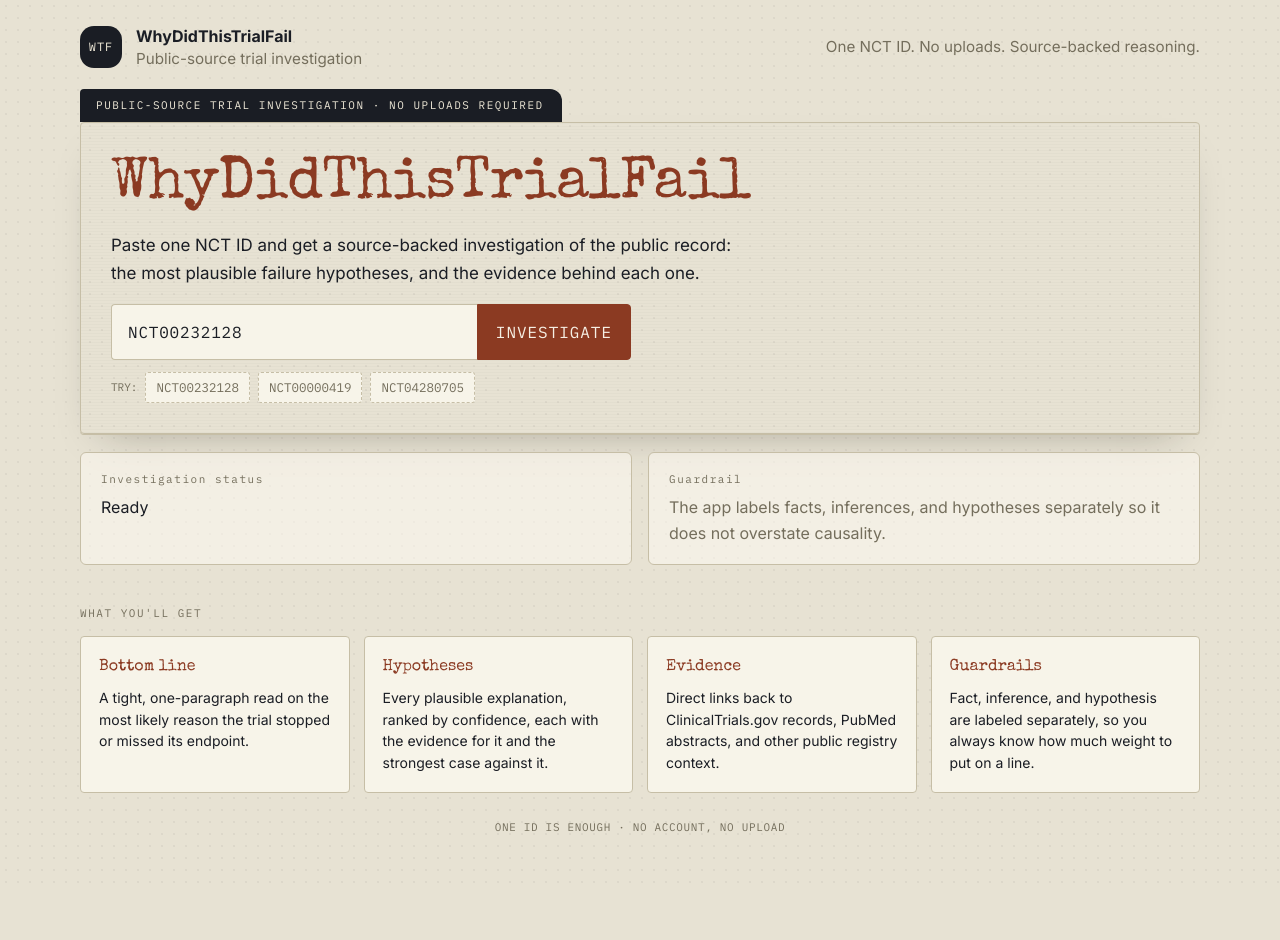
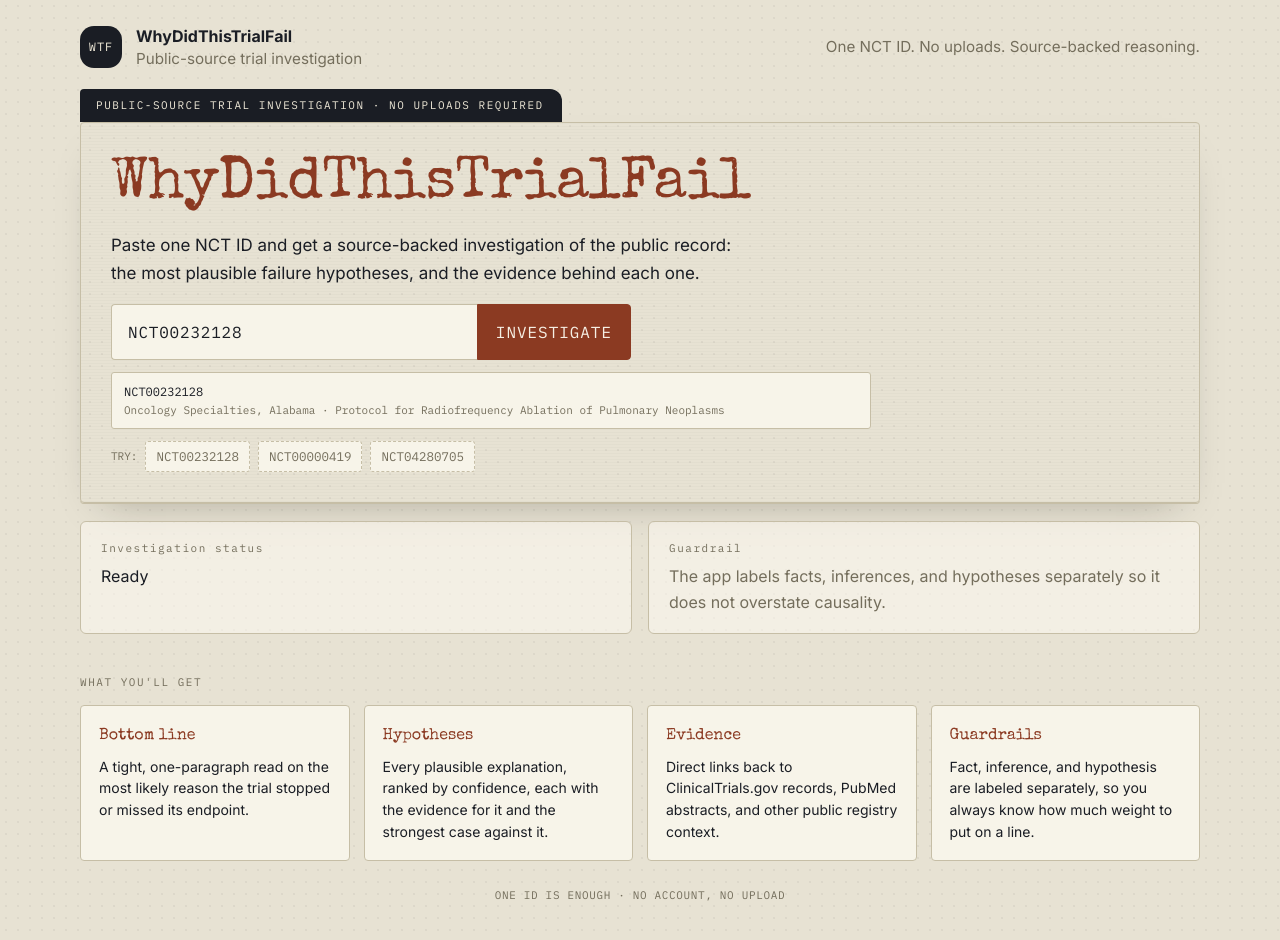
Before and after one commit to mnarasimhan02/WhyDidThisTrialFail, a Next.js app: page / in a window 1280 px wide. Shown: the top 940 px of the page. Before the commit the page ends 891 px from the top, so only its background shows below. Built offline with nearby package versions, Linux system fonts and the light colour scheme.

Commit message:
Add simple trial search suggestions

```diff
--- a/app/globals.css
+++ b/app/globals.css
@@ -225,6 +225,33 @@ h1.stampfont {
 .go-btn:disabled {
   opacity: 0.75;
   cursor: default;
+}
+
+.search-help {
+  display: grid;
+  grid-template-columns: repeat(auto-fit, minmax(220px, 1fr));
+  gap: 8px;
+  max-width: 760px;
+}
+
+.search-help .chip {
+  text-align: left;
+  display: grid;
+  gap: 2px;
+  padding: 10px 12px;
+  border-style: solid;
+}
+
+.chip-top {
+  font-family: "IBM Plex Mono", monospace;
+  font-size: 12px;
+  color: var(--ink);
+}
+
+.chip-bottom {
+  font-size: 11px;
+  line-height: 1.35;
+  color: var(--muted);
 }
 
 .chip {
--- a/app/page.tsx
+++ b/app/page.tsx
@@ -88,6 +88,27 @@ type ApiState =
   | { status: "success"; data: InvestigationResponse };
 
 const EXAMPLES = ["NCT00232128", "NCT00000419", "NCT04280705"];
+
+const TRIALS = [
+  {
+    nctId: "NCT00232128",
+    title: "Protocol for Radiofrequency Ablation of Pulmonary Neoplasms",
+    sponsor: "Oncology Specialties, Alabama",
+    condition: "Pulmonary Neoplasms",
+  },
+  {
+    nctId: "NCT00000419",
+    title: "Adaptive COVID-19 Treatment Trial (ACTT)",
+    sponsor: "NIAID",
+    condition: "COVID-19",
+  },
+  {
+    nctId: "NCT04280705",
+    title: "Adaptive COVID-19 Treatment Trial 2 (ACTT-2)",
+    sponsor: "NIAID",
+    condition: "COVID-19",
+  },
+] as const;
 
 const TIERS = {
   fact: {
@@ -203,6 +224,7 @@ function sourceCount(data: InvestigationResponse) {
 
 export default function Home() {
   const [nctId, setNctId] = useState(EXAMPLES[0]);
+  const [searchText, setSearchText] = useState(EXAMPLES[0]);
   const [status, setStatus] = useState<"idle" | "loading" | "done" | "error">("idle");
   const [error, setError] = useState<string>("");
   const [shake, setShake] = useState(false);
@@ -213,16 +235,46 @@ export default function Home() {
   const [showMethod, setShowMethod] = useState(true);
   const resultRef = useRef<HTMLDivElement | null>(null);
 
+  const suggestions = useMemo(() => {
+    const query = searchText.trim().toLowerCase();
+    if (!query) return TRIALS;
+
+    return TRIALS.filter((trial) => {
+      return [trial.nctId, trial.title, trial.sponsor, trial.condition].some((value) =>
+        value.toLowerCase().includes(query),
+      );
+    });
+  }, [searchText]);
+
+  function resolveTrialId(value: string) {
+    const query = value.trim();
+    if (!query) return null;
+
+    const normalized = query.toUpperCase();
+    if (/^NCT\d{8}$/.test(normalized)) return normalized;
+
+    const matches = TRIALS.filter((trial) =>
+      [trial.nctId, trial.title, trial.sponsor, trial.condition].some((field) =>
+        field.toLowerCase().includes(query.toLowerCase()),
+      ),
+    );
+
+    return matches.length === 1 ? matches[0].nctId : null;
+  }
+
   async function runInvestigation() {
-    const trimmed = nctId.trim().toUpperCase();
+    const resolvedId = resolveTrialId(searchText) ?? resolveTrialId(nctId);
+    const trimmed = (resolvedId ?? searchText.trim()).toUpperCase();
     if (!/^NCT\d{8}$/.test(trimmed)) {
       setShake(true);
-      setError(`Enter a valid NCT ID like ${EXAMPLES[0]}.`);
+      setError(`Search by NCT ID, sponsor, or title. Try ${TRIALS[0].nctId}.`);
       setStatus("error");
       setTimeout(() => setShake(false), 420);
       return;
     }
 
+    setNctId(trimmed);
+    setSearchText(trimmed);
     setError("");
     setStatus("loading");
 
@@ -298,26 +350,62 @@ export default function Home() {
               <div className="search-row">
                 <input
                   className="nct-input"
-                  placeholder={EXAMPLES[0]}
-                  value={nctId}
-                  onChange={(event) => setNctId(event.target.value.toUpperCase())}
+                  placeholder="Search by NCT ID, sponsor, or trial title"
+                  value={searchText}
+                  onChange={(event) => setSearchText(event.target.value)}
                   onKeyDown={(event) => {
                     if (event.key === "Enter") {
                       event.preventDefault();
                       runInvestigation();
                     }
                   }}
-                  aria-label="NCT ID"
+                  aria-label="NCT search"
+                  list="trial-search-suggestions"
                 />
                 <button className="go-btn" onClick={runInvestigation} disabled={status === "loading"}>
                   {status === "loading" ? "INVESTIGATING..." : "INVESTIGATE"}
                 </button>
               </div>
 
+              <datalist id="trial-search-suggestions">
+                {TRIALS.map((trial) => (
+                  <option
+                    key={trial.nctId}
+                    value={trial.nctId}
+                    label={`${trial.sponsor} · ${trial.title}`}
+                  />
+                ))}
+              </datalist>
+
+              <div className="search-help">
+                {suggestions.slice(0, 4).map((trial) => (
+                  <button
+                    key={trial.nctId}
+                    type="button"
+                    className="chip"
+                    onClick={() => {
+                      setNctId(trial.nctId);
+                      setSearchText(trial.nctId);
+                      runInvestigation();
+                    }}
+                  >
+                    <span className="chip-top">{trial.nctId}</span>
+                    <span className="chip-bottom">{trial.sponsor} · {trial.title}</span>
+                  </button>
+                ))}
+              </div>
+
               <div className="examples">
                 <span className="mono examples-label">TRY:</span>
                 {EXAMPLES.map((id) => (
-                  <button key={id} className="chip" onClick={() => setNctId(id)}>
+                  <button
+                    key={id}
+                    className="chip"
+                    onClick={() => {
+                      setNctId(id);
+                      setSearchText(id);
+                    }}
+                  >
                     {id}
                   </button>
                 ))}
```
